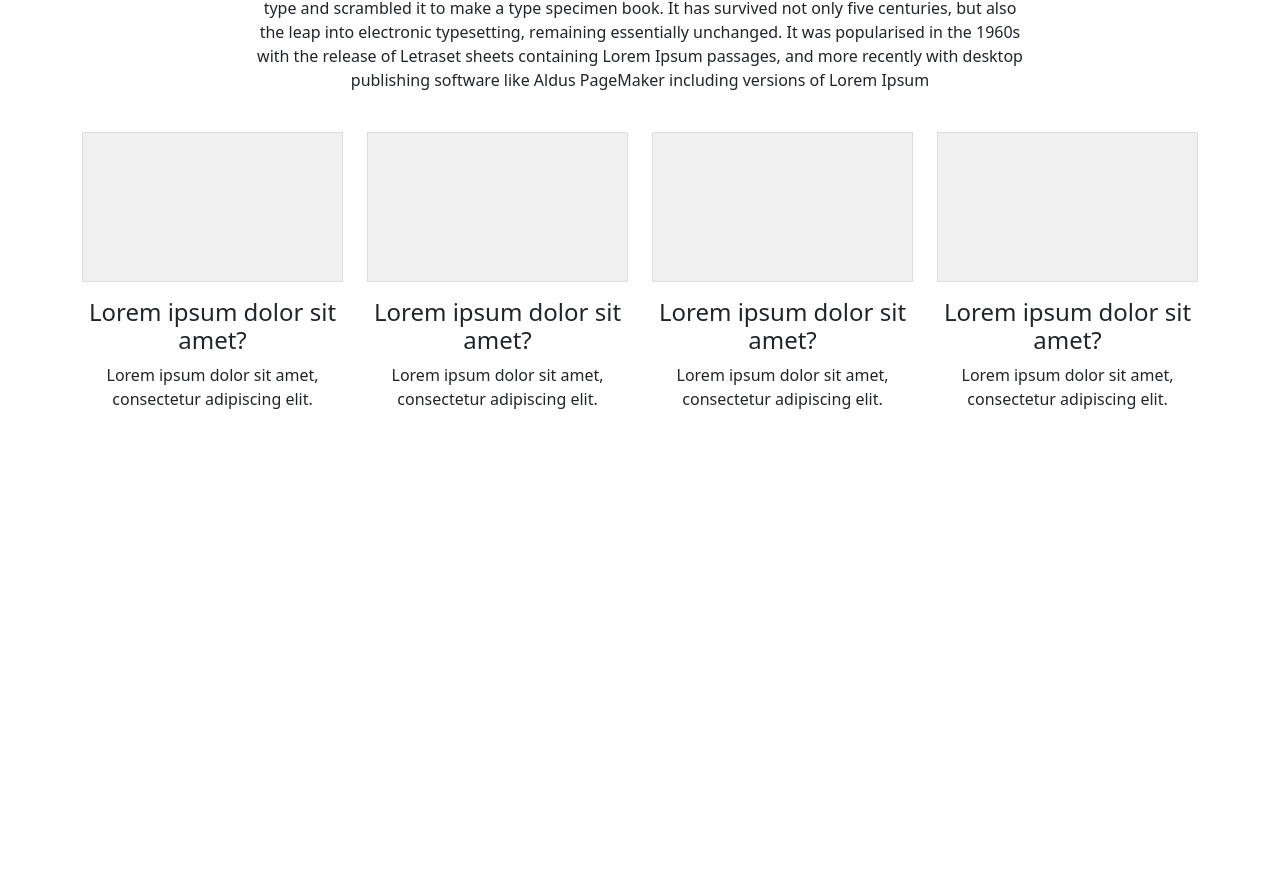
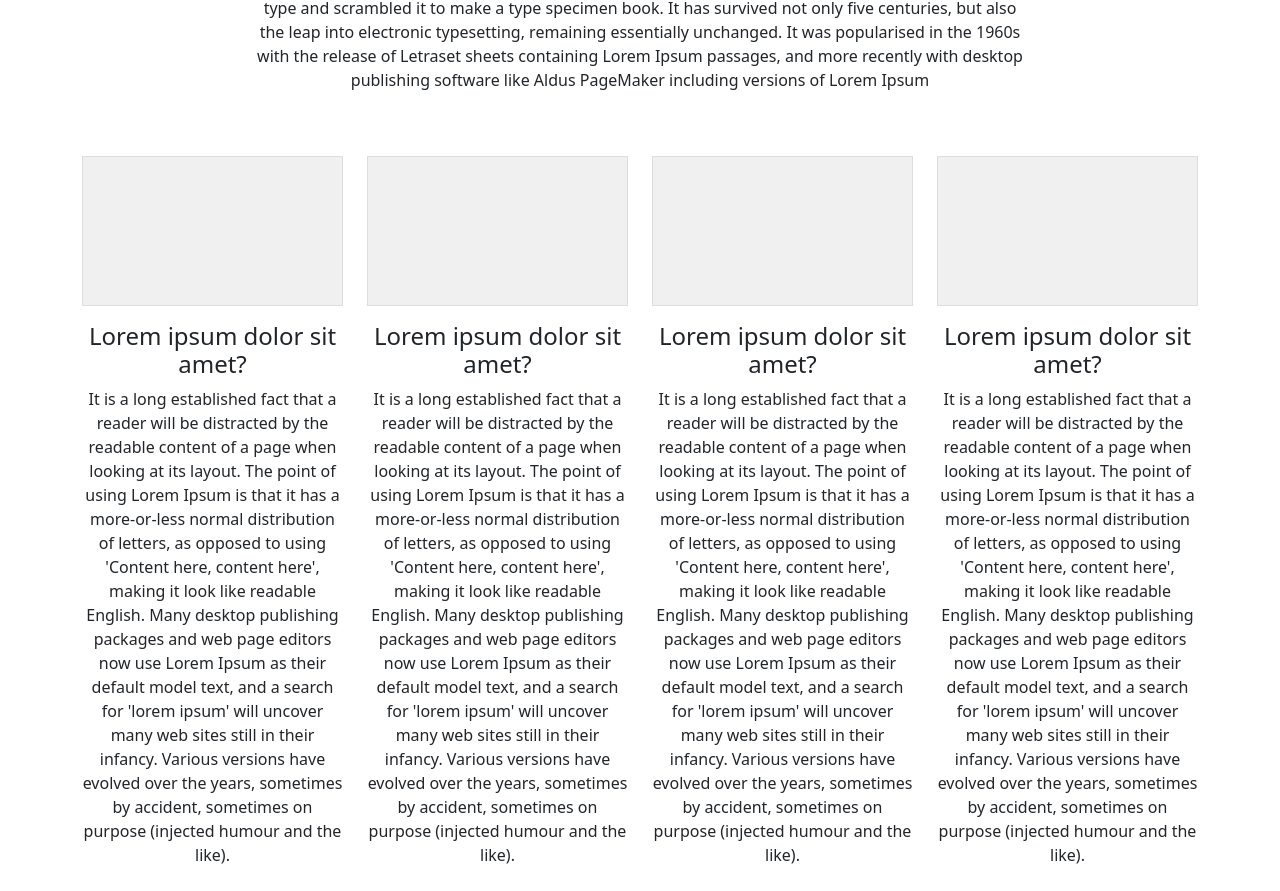
Before and after one commit to seuleleco/Projeto-WD, a Nuxt app: page / in a window 1280 px wide. Shown: the part 710-1601 px from the top of the page. Before the commit the page ends 1137 px from the top, so only its background shows below. Built offline with nearby package versions, Linux system fonts and the light colour scheme.

Commit message:
card component create

```diff
--- a/app/pages/components/Card.vue
+++ b/app/pages/components/Card.vue
@@ -1,5 +1,5 @@
 <template>
-  <div class="card-item">
+  <div class="card-item my-4">
     <div class="card-image-placeholder"></div>
     <h4>{{ title }}</h4>
     <p>{{ description }}</p>
--- a/app/pages/components/Cards.vue
+++ b/app/pages/components/Cards.vue
@@ -2,7 +2,7 @@
   <section class="content-cards">
     <div class="container">
       <div class="row">
-        <div class="col-md-3" v-for="card in cardsData" :key="card.id">
+        <div class="col-md-3 col-sm-3" v-for="card in cardsData" :key="card.id">
           <Card :title="card.title" :description="card.description" />
         </div>
       </div>
@@ -26,25 +26,25 @@
           id: 1,
           title: "Lorem ipsum dolor sit amet?",
           description:
-            "Lorem ipsum dolor sit amet, consectetur adipiscing elit.",
+            "It is a long established fact that a reader will be distracted by the readable content of a page when looking at its layout. The point of using Lorem Ipsum is that it has a more-or-less normal distribution of letters, as opposed to using 'Content here, content here', making it look like readable English. Many desktop publishing packages and web page editors now use Lorem Ipsum as their default model text, and a search for 'lorem ipsum' will uncover many web sites still in their infancy. Various versions have evolved over the years, sometimes by accident, sometimes on purpose (injected humour and the like).",
         },
         {
           id: 2,
           title: "Lorem ipsum dolor sit amet?",
           description:
-            "Lorem ipsum dolor sit amet, consectetur adipiscing elit.",
+            "It is a long established fact that a reader will be distracted by the readable content of a page when looking at its layout. The point of using Lorem Ipsum is that it has a more-or-less normal distribution of letters, as opposed to using 'Content here, content here', making it look like readable English. Many desktop publishing packages and web page editors now use Lorem Ipsum as their default model text, and a search for 'lorem ipsum' will uncover many web sites still in their infancy. Various versions have evolved over the years, sometimes by accident, sometimes on purpose (injected humour and the like).",
         },
         {
           id: 3,
           title: "Lorem ipsum dolor sit amet?",
           description:
-            "Lorem ipsum dolor sit amet, consectetur adipiscing elit.",
+            "It is a long established fact that a reader will be distracted by the readable content of a page when looking at its layout. The point of using Lorem Ipsum is that it has a more-or-less normal distribution of letters, as opposed to using 'Content here, content here', making it look like readable English. Many desktop publishing packages and web page editors now use Lorem Ipsum as their default model text, and a search for 'lorem ipsum' will uncover many web sites still in their infancy. Various versions have evolved over the years, sometimes by accident, sometimes on purpose (injected humour and the like).",
         },
         {
           id: 4,
           title: "Lorem ipsum dolor sit amet?",
           description:
-            "Lorem ipsum dolor sit amet, consectetur adipiscing elit.",
+            "It is a long established fact that a reader will be distracted by the readable content of a page when looking at its layout. The point of using Lorem Ipsum is that it has a more-or-less normal distribution of letters, as opposed to using 'Content here, content here', making it look like readable English. Many desktop publishing packages and web page editors now use Lorem Ipsum as their default model text, and a search for 'lorem ipsum' will uncover many web sites still in their infancy. Various versions have evolved over the years, sometimes by accident, sometimes on purpose (injected humour and the like).",
         },
       ],
     };
--- a/app/pages/components/TituloText.vue
+++ b/app/pages/components/TituloText.vue
@@ -33,8 +33,9 @@
   margin-right: 20%;
 }
 
-/*media querys*/
+/* media querys para dimensionamento dos componentes em diferentes tamanhos */
 
+/*em px está definido o tamanho da tela */
 @media (min-width: 991px) {
   .titulos {
     margin-top: 10vh;
```
Also changed, not shown: app/pages/components/Superior.vue (+4 -4 lines).
